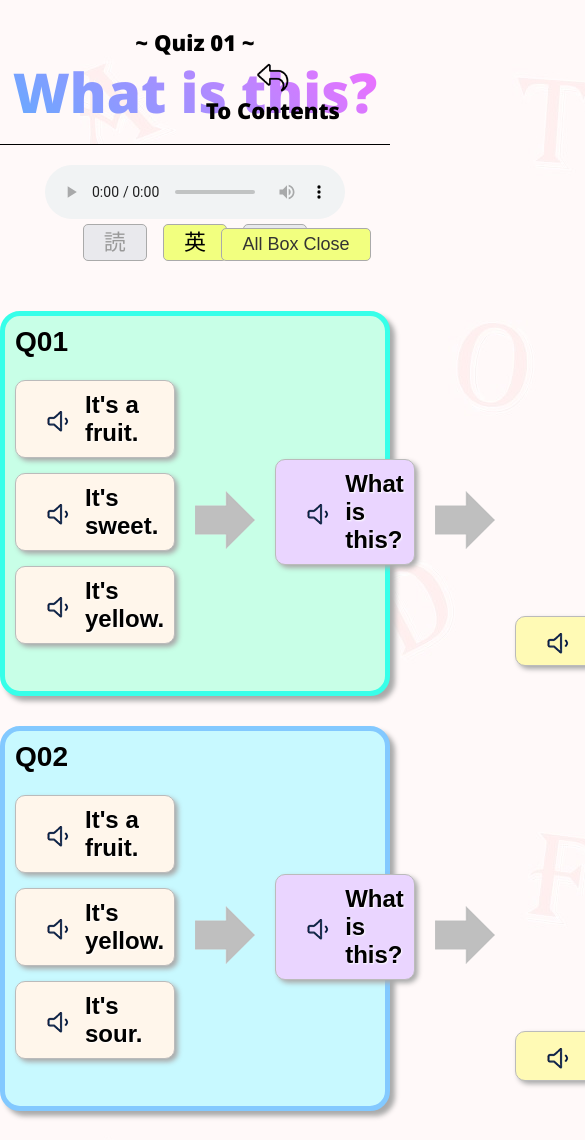
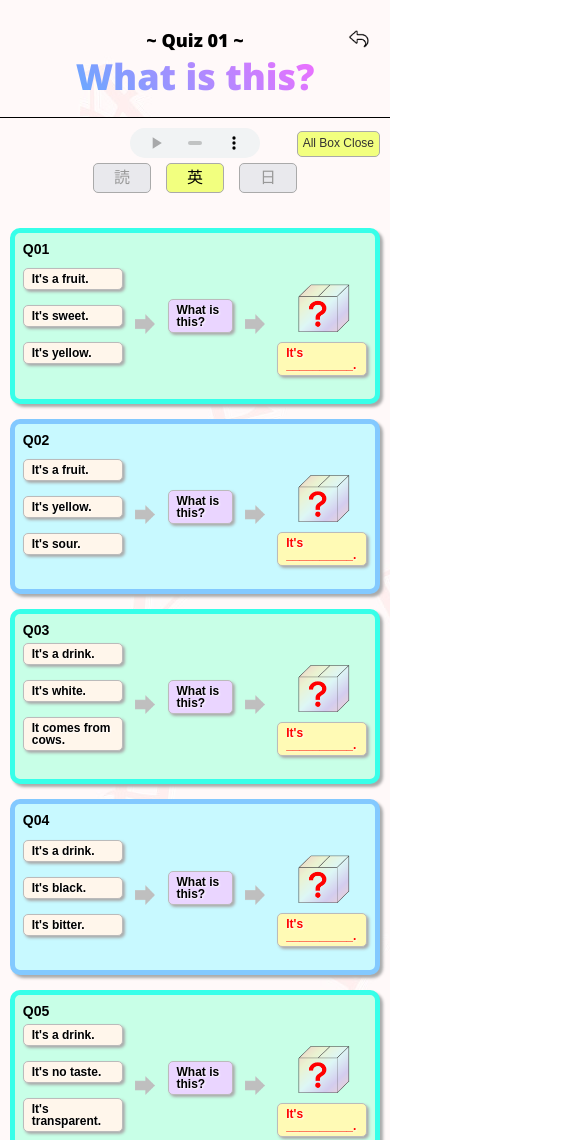
Before and after one commit to hidesr20/english-site, a plain HTML site: page quiz/quiz01.html in a window 390 px wide. Shown: the top 1140 px of the page, 585 px wide, since content can reach past the window. Drawn offline with Linux system fonts and the light colour scheme.

Commit message:
Add files via upload

```diff
--- a/css/common_quiz.css
+++ b/css/common_quiz.css
@@ -2,7 +2,10 @@
 body {
   background-image: url(../img/bg_pink.jpg);
   font-size: 22px;
-  font-family: Arial, Helvetica, sans-serif
+  font-family: Arial, Helvetica, sans-serif;
+  display: flex;
+  flex-direction: column;
+  min-height: 100vh;
 }
 
 /* header */
@@ -44,9 +47,6 @@ nav a:hover {
   border-radius: 5px;
   transition: 0.3s;
 }
-.pdf {
-  color: blue;
-}
 
 
 /* reanding */
@@ -85,6 +85,7 @@ nav a:hover {
 
 /* main */
 main {
+  flex: 1;
   margin: 10px auto;
   max-width: 1300px;
   font-size: 24px;
@@ -112,12 +113,15 @@ main {
 }
 .quiz-hint {
   width: 420px;
+  /* width: 38%; */
 }
 .quiz-question {
   width: 300px;
+  /* width: 25%; */
 }
 .quiz-answer {
   width: 350px;
+  /* width: 30%; */
 }
 .hint,
 .question,
@@ -213,3 +217,152 @@ footer {
 .appear {
   display: block;
 }
+
+
+/* tb */
+@media (max-width: 1024px) {
+  main {
+    font-size: 20px;
+    width: 95vw;
+  }
+  nav {
+    position: absolute;
+    top: 20px;
+    right: 20px;
+  }
+  .return a {
+    display: flex;
+    align-items: center;
+    gap: 5px;
+    font-size: 18px;
+    font-weight: normal;
+  }
+  .return a img {
+    height: 18px;
+  }
+
+  .quiz {
+    gap: 10px;
+  }
+  .hint,
+  .question,
+  .answer {
+    line-height: 24px;
+    padding: 8px 8px 8px 20px;
+  }
+  .quiz-hint {
+    width: 380px;
+  }
+  .quiz-question {
+    width: 250px;
+  }
+  .quiz-answer {
+    width: 320px;
+  }
+  .arrow img {
+    width: 35px;
+  }
+  .answer-img img {
+    width: 100%;
+  }
+  .speaker {
+    display: none;
+  }
+
+}
+
+/* sp */
+@media (max-width: 599px) {
+  body {
+    font-size: 18px;
+  }
+  header h1 {
+    font-weight: 900;
+    font-size: 2.0em;
+  }
+  nav {
+    top: 30px;
+  }
+  .return a p {
+    display: none;
+  }
+  .reading {
+    padding: 10px;
+  }
+  .btn {
+    margin-right: 15px;
+  }
+  audio {
+    width: 130px;
+    height: 30px;
+  }
+  .reading .btn {
+    font-size: 16px;
+    padding: 5px 20px;
+    border-radius: 5px;
+  }
+  #btn04 {
+    border-radius: 5px;
+    padding: 5px;
+    font-size: 12px;
+    color: #333;
+    background-color: rgb(242, 255, 127);
+    position: absolute;
+    bottom: 46px;
+    right: 10px;
+  }
+
+
+  main {
+    font-size: 12px;
+    width: 95vw;
+  }
+  .quiz-item {
+    border-radius: 10px;
+    padding: 8px;
+    margin: 15px 0;
+    box-shadow: 3px 3px 3px #aaa;
+  }
+
+  .hint,
+  .question,
+  .answer {
+    line-height: 12px;
+    padding: 4px 4px 4px 8px;
+    border-radius: 5px;
+    box-shadow: 2px 2px 3px #aaa;
+  }
+  .quiz {
+    gap: 8px;
+  }
+  .quiz-hint {
+    width: 100px;
+  }
+  .quiz-question {
+    width: 65px;
+  }
+  .quiz-answer {
+    width: 90px;
+  }
+  .arrow img {
+    width: 20px;
+  }
+  .answer-img img {
+    width: 100%;
+  }
+  .read {
+    font-size: 0.65em;
+  }
+  .write {
+    font-size: 1em;
+  }
+  .mean {
+    font-size: 0.65em;
+  }
+
+
+  footer {
+    font-size: 14px;
+  }
+
+}
```
